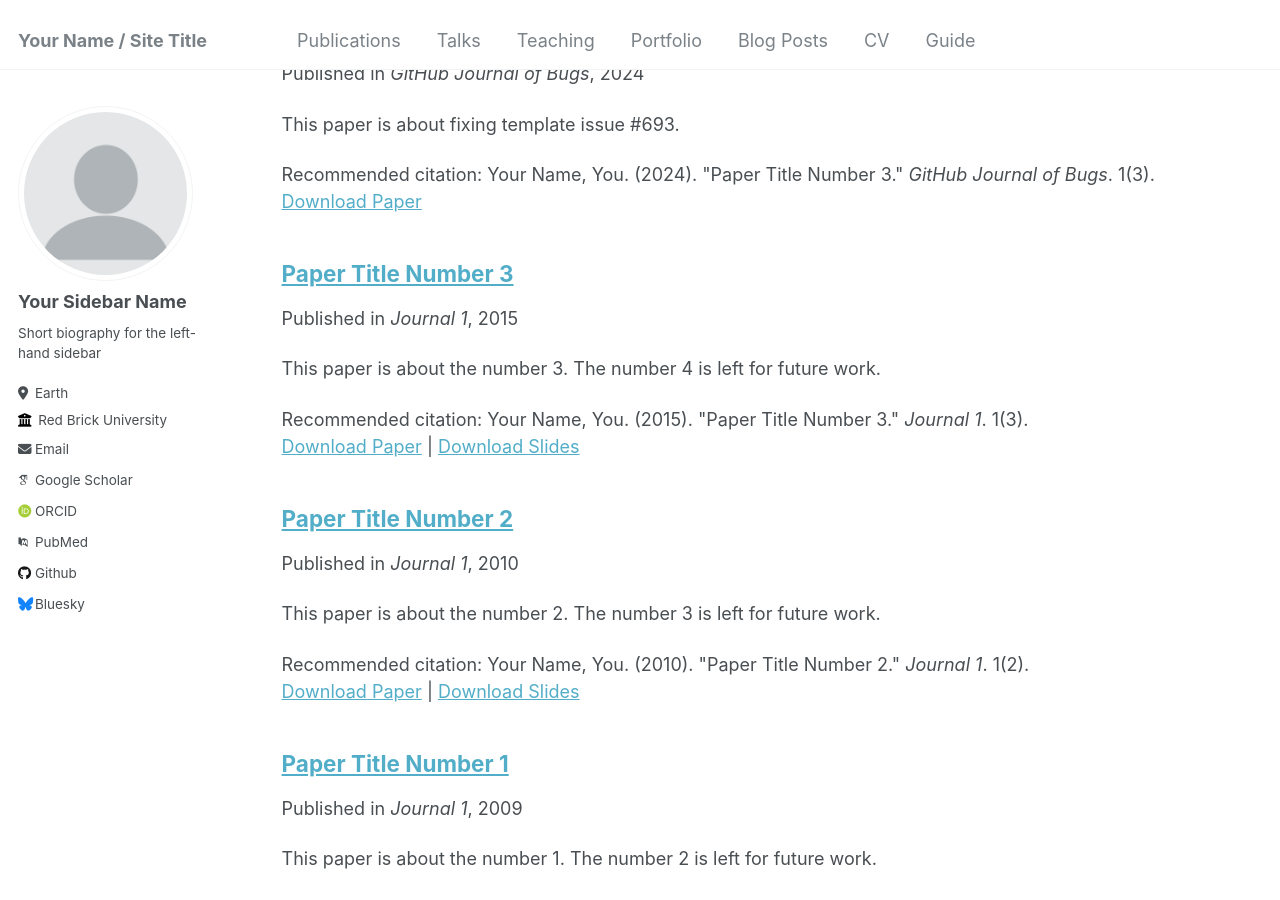
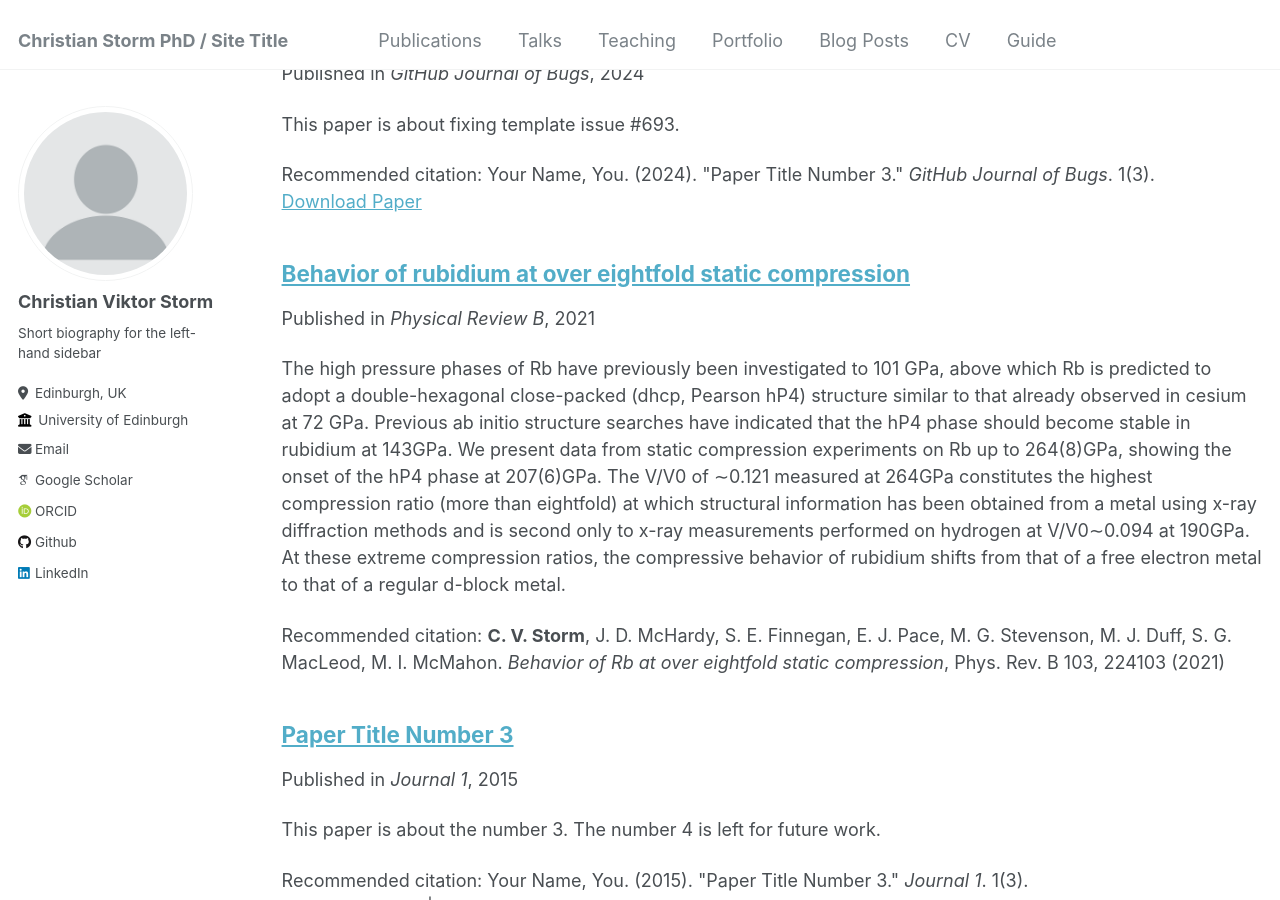
Before and after one commit to CStorm0/cstorm0.github.io, a Jekyll site: the page built from _pages/publications.md, in a window 1280 px wide and 900 px high, scrolled down 205 px. Built offline with Jekyll 4.4.1, drawn with Linux system fonts in a browser that asks for light colours; some web fonts are replaced.

Commit message:
Added Rb paper and modified some links.

```diff
--- a/_config.yml
+++ b/_config.yml
@@ -8,7 +8,7 @@
 
 # Basic Site Settings
 locale                   : "en-US"
-title                    : "Your Name / Site Title"
+title                    : "Christian Storm PhD / Site Title"
 title_separator          : "-"
 name                     : &name "Your Name"
 description              : &description "personal description"
@@ -22,21 +22,21 @@ repository               : "academicpages/academicpages.github.io"
 author:
   # Biographic information
   avatar           : "profile.png"
-  name             : "Your Sidebar Name"
+  name             : "Christian Viktor Storm"
   pronouns         : # example: "she/her"
   bio              : "Short biography for the left-hand sidebar"
-  location         : "Earth"
-  employer         : "Red Brick University"
+  location         : "Edinburgh, UK"
+  employer         : "University of Edinburgh"
   uri              : # URL
   email            : "none@example.org"
 
   # Academic websites
   arxiv            : # URL - Update with the correct link to your profile
-  googlescholar    : "https://scholar.google.com/citations?user=PS_CX0AAAAAJ"
+  googlescholar    : "https://scholar.google.co.uk/citations?user=kzzmOggAAAAJ"
   impactstory      : # URL
   orcid            : "http://orcid.org/yourorcidurl"
-  semantic         : # URL
-  pubmed           : "https://www.ncbi.nlm.nih.gov/pubmed/?term=john+snow"
+#  semantic         : # URL
+#  pubmed           : #
   researchgate     : # URL
 
   # Repositories and software development
@@ -48,7 +48,7 @@ author:
   stackoverflow    : # User number or user number and name (i.e., use "1" or "1/jeff-atwood")
 
   # Social media
-  bluesky          : "bsky.app" # Replace this with you Bluesky username
+  bluesky          : # Username
   facebook         : # Username
   flickr           : # Username
   foursquare       : # Username
@@ -57,7 +57,7 @@ author:
   keybase          : # Username
   instagram        : # Username
   lastfm           : # Username
-  linkedin         : # Username
+  linkedin         : "cvstorm" # Username
   mastodon         : # URL
   medium           : # URL
   pinterest        : # Username
--- /dev/null
+++ b/_publications/2021-rb.md
@@ -0,0 +1,11 @@
+---
+title: "Behavior of rubidium at over eightfold static compression"
+collection: publications
+permalink: /publication/2021-rb-paper
+excerpt: 'The high pressure phases of Rb have previously been investigated to 101 GPa, above which Rb is predicted to adopt a double-hexagonal close-packed (dhcp, Pearson hP4) structure similar to that already observed in cesium at 72 GPa. Previous ab initio structure searches have indicated that the hP4 phase should become stable in rubidium at 143GPa. We present data from static compression experiments on Rb up to 264⁢(8)⁢GPa, showing the onset of the hP4 phase at 207⁢(6)⁢GPa. The V/V0 of ∼0.121 measured at 264GPa constitutes the highest compression ratio (more than eightfold) at which structural information has been obtained from a metal using x-ray diffraction methods and is second only to x-ray measurements performed on hydrogen at V/V0∼0.094 at 190GPa. At these extreme compression ratios, the compressive behavior of rubidium shifts from that of a free electron metal to that of a regular d-block metal.'
+date: 2021-06-04
+venue: 'Physical Review B'
+citation: '<b>C. V. Storm</b>, J. D. McHardy, S. E. Finnegan, E. J. Pace, M. G. Stevenson, M. J. Duff, S. G. MacLeod, M. I. McMahon. <i>Behavior of Rb at over eightfold static compression</i>, Phys. Rev. B 103, 224103 (2021)'
+---
+
+The contents above will be part of a list of publications, if the user clicks the link for the publication than the contents of section will be rendered as a full page, allowing you to provide more information about the paper for the reader. When publications are displayed as a single page, the contents of the above "citation" field will automatically be included below this section in a smaller font.
```
